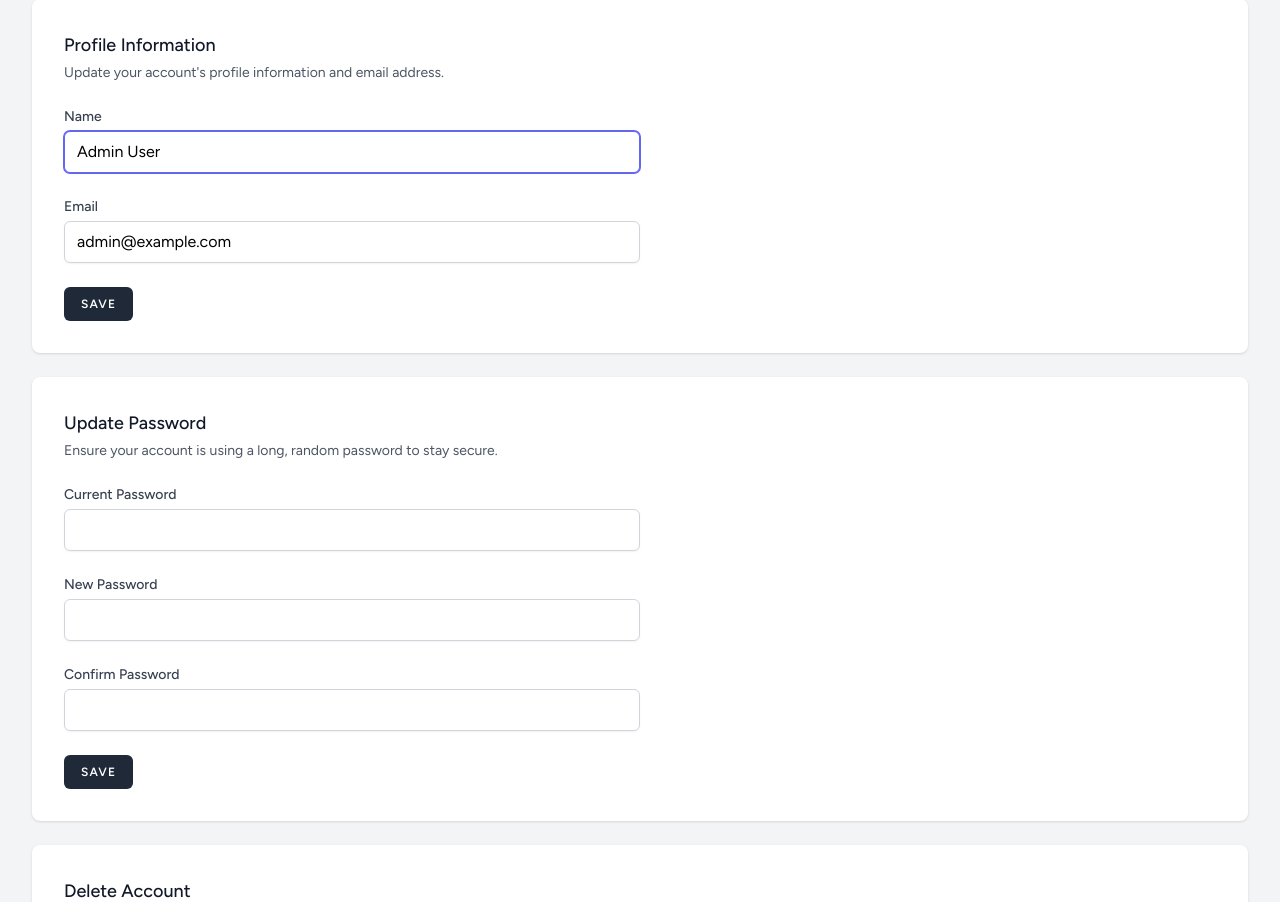
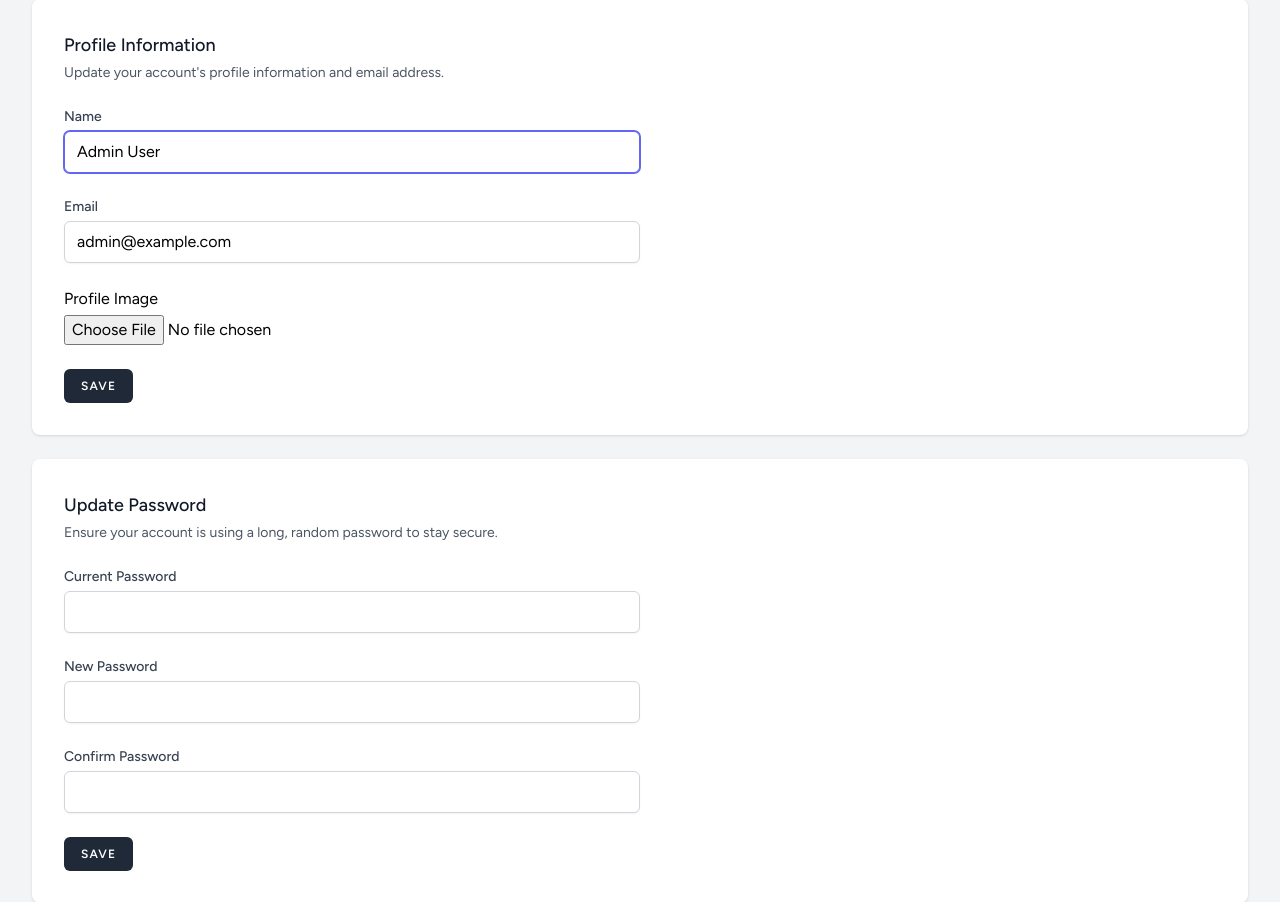
Before and after one commit to tutuldev/easyfashion, a Laravel app: page /profile in a window 1280 px wide. Shown: the part 187-1089 px from the top of the page. Run offline with Laravel 12, Linux system fonts and the light colour scheme; a user stored in the database is signed in; data comes from the database, SQL or seed files in the repository; style sheets or scripts are compiled from the project's sources.

Commit message:
user update, add role and image

```diff
--- a/app/Http/Controllers/ProfileController.php
+++ b/app/Http/Controllers/ProfileController.php
@@ -4,6 +4,7 @@ namespace App\Http\Controllers;
 
 use App\Http\Requests\ProfileUpdateRequest;
 use Illuminate\Http\RedirectResponse;
+use Illuminate\Support\Facades\Storage;
 use Illuminate\Http\Request;
 use Illuminate\Support\Facades\Auth;
 use Illuminate\Support\Facades\Redirect;
@@ -24,18 +25,38 @@ class ProfileController extends Controller
     /**
      * Update the user's profile information.
      */
-    public function update(ProfileUpdateRequest $request): RedirectResponse
-    {
-        $request->user()->fill($request->validated());
 
-        if ($request->user()->isDirty('email')) {
-            $request->user()->email_verified_at = null;
+
+public function update(ProfileUpdateRequest $request): RedirectResponse
+{
+    $user = $request->user();
+
+    // ✅ validate করা ডেটা fill করো (image বাদে)
+    $user->fill($request->safe()->except('image'));
+
+    // ✅ ইমেজ আপলোড হ্যান্ডলিং
+    if ($request->hasFile('image')) {
+        // পুরনো ছবি থাকলে মুছে ফেলো
+        if ($user->image) {
+            Storage::disk('public')->delete($user->image);
         }
 
-        $request->user()->save();
+        // নতুন ছবি সেভ করো
+        $path = $request->file('image')->store('profile_images', 'public');
+        $user->image = $path;
+    }
 
-        return Redirect::route('profile.edit')->with('status', 'profile-updated');
+    // ✅ ইমেইল চেঞ্জ হলে verify null করো
+    if ($user->isDirty('email')) {
+        $user->email_verified_at = null;
     }
+
+    // ✅ ফাইনালি সেভ করো
+    $user->save();
+
+    return Redirect::route('profile.edit')->with('status', 'profile-updated');
+}
+
 
     /**
      * Delete the user's account.
--- a/app/Http/Requests/ProfileUpdateRequest.php
+++ b/app/Http/Requests/ProfileUpdateRequest.php
@@ -25,6 +25,7 @@ class ProfileUpdateRequest extends FormRequest
                 'max:255',
                 Rule::unique(User::class)->ignore($this->user()->id),
             ],
+            'image' => ['nullable', 'image', 'max:2048'],
         ];
     }
 }
--- a/app/Models/User.php
+++ b/app/Models/User.php
@@ -21,6 +21,8 @@ class User extends Authenticatable
         'name',
         'email',
         'password',
+         'role',
+        'image',
     ];
 
     /**
--- a/resources/views/profile/partials/update-profile-information-form.blade.php
+++ b/resources/views/profile/partials/update-profile-information-form.blade.php
@@ -13,7 +13,7 @@
         @csrf
     </form>
 
-    <form method="post" action="{{ route('profile.update') }}" class="mt-6 space-y-6">
+    <form method="post" action="{{ route('profile.update') }}" enctype="multipart/form-data" class="mt-6 space-y-6">
         @csrf
         @method('patch')
 
@@ -46,6 +46,18 @@
                 </div>
             @endif
         </div>
+        {{-- add image  --}}
+                <div class="mt-4">
+            <label for="image">Profile Image</label>
+            <input id="image" type="file" name="image" class="block mt-1 w-full" />
+        </div>
+
+        @if(Auth::user()->image)
+            <div class="mt-2">
+                <img src="{{ asset('storage/' . Auth::user()->image) }}" class="w-20 h-20 rounded-full" />
+            </div>
+        @endif
+            {{-- image end  --}}
 
         <div class="flex items-center gap-4">
             <x-primary-button>{{ __('Save') }}</x-primary-button>
```
Also changed, not shown: database/migrations/2025_06_06_032743_add_image_and_role_to_users_table.php (added).
